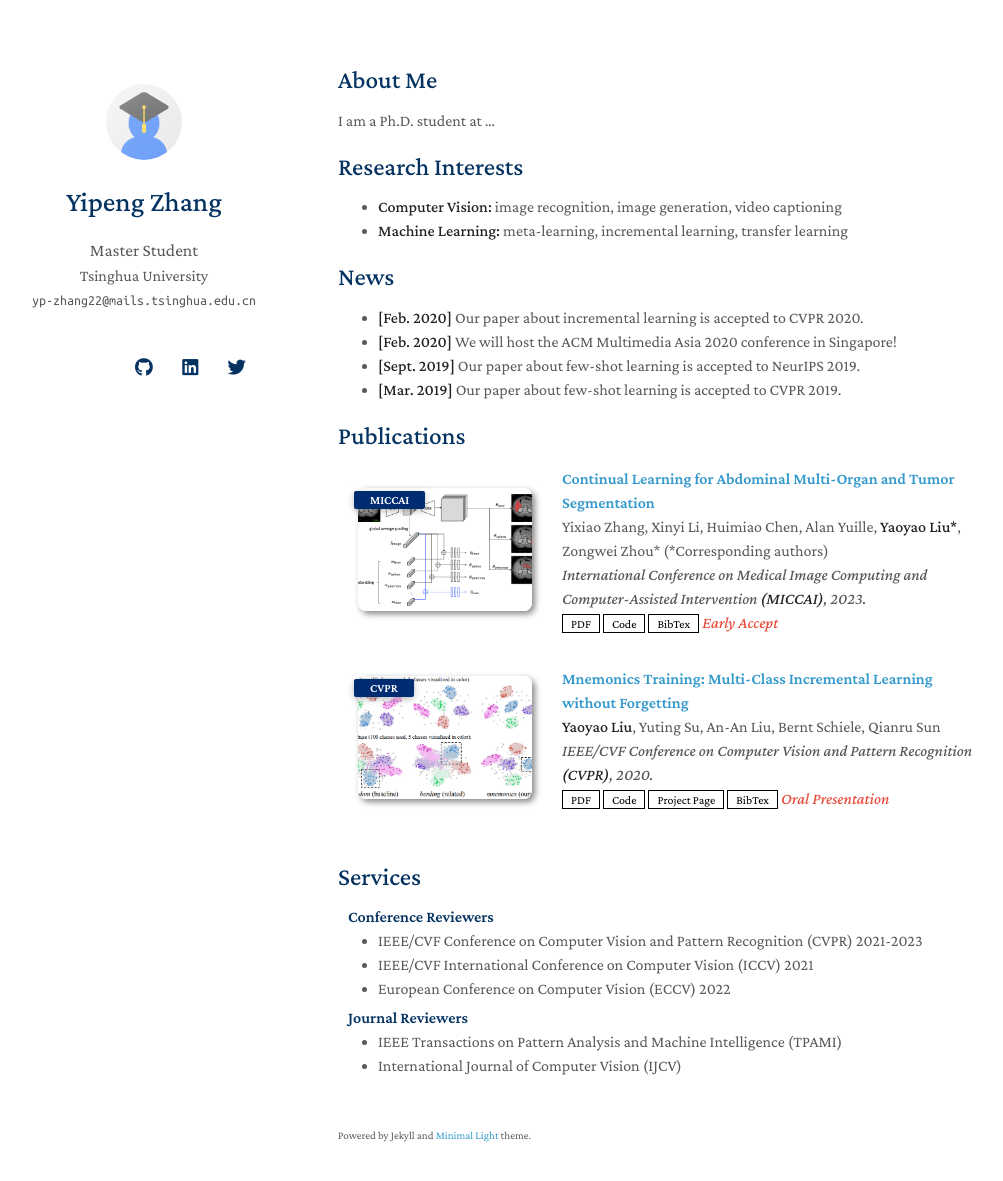
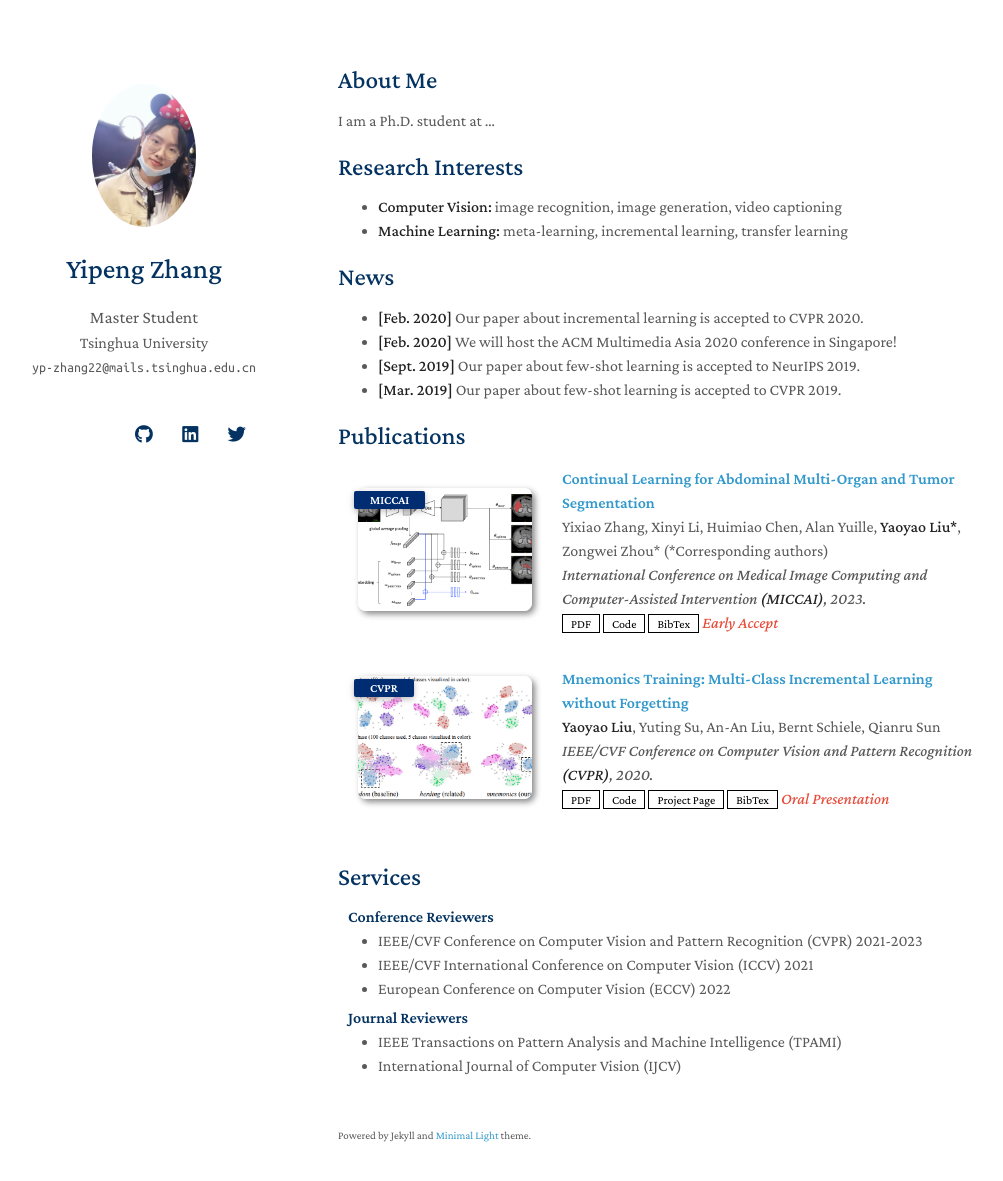
Before and after one commit to YipengZhang22/YipengZhang22.github.io, a Jekyll site: the page built from index.md, in a window 1280 px wide and 1216 px high. Shown: the top 1181 px of the window, without its empty margins (132-1135 px from the left). Built offline with Jekyll 4.4.1, drawn with Linux system fonts in a browser that asks for light colours; nearby versions of some CDN libraries; a style sheet for code colours, icons or effects is not loaded; our own code applies the rules of GitHub Pages for plain Markdown files.

Commit message:
Update _config.yml

```diff
--- a/_config.yml
+++ b/_config.yml
@@ -20,7 +20,7 @@ twitter: https://twitter.com/
 
 # Images (e.g., your profile picture and your website's favicon)
 # "favicon" and "favicon_dark" are used for the light and dark modes, respectively.
-avatar: ./assets/img/avatar.png
+avatar: ./assets/img/77422E7BF1CA20FA5E626E781063FAF7.jpg
 favicon: ./assets/img/favicon.png
 favicon_dark: ./assets/img/favicon-dark.png
 
```
